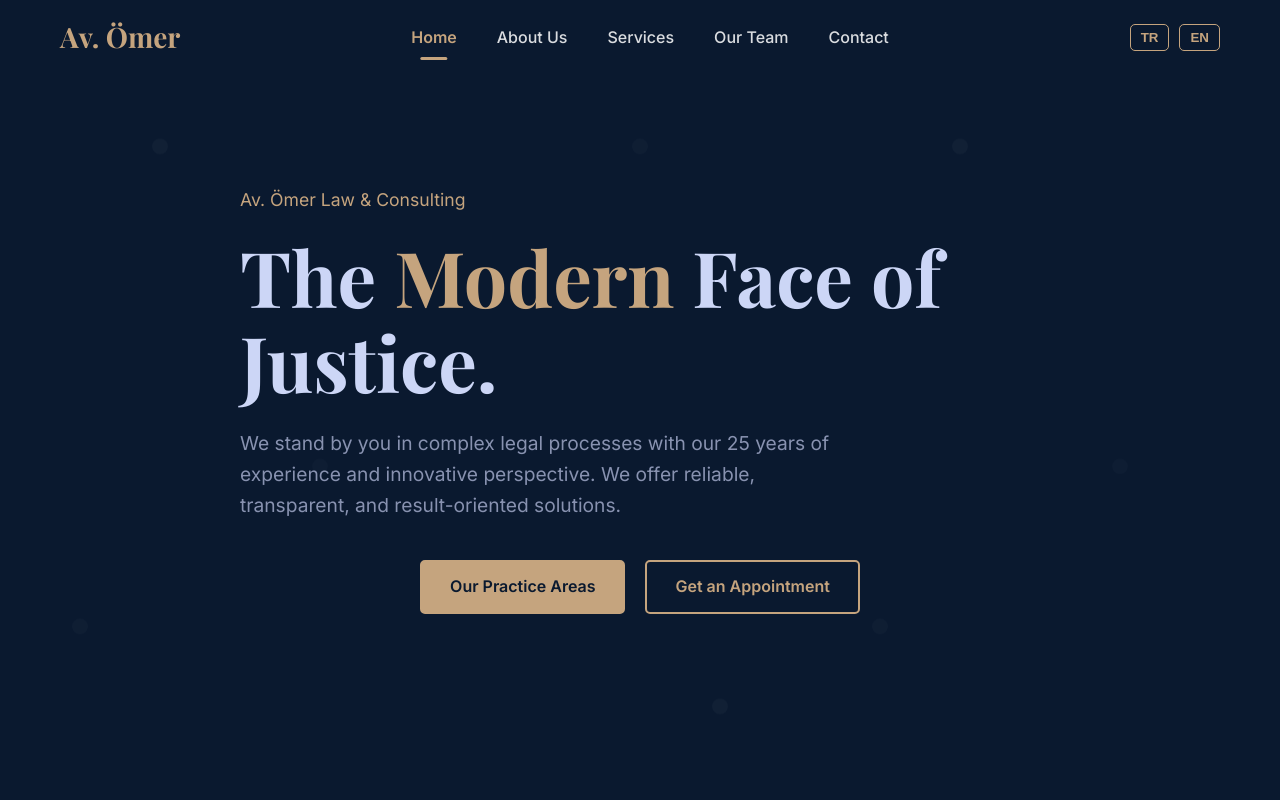
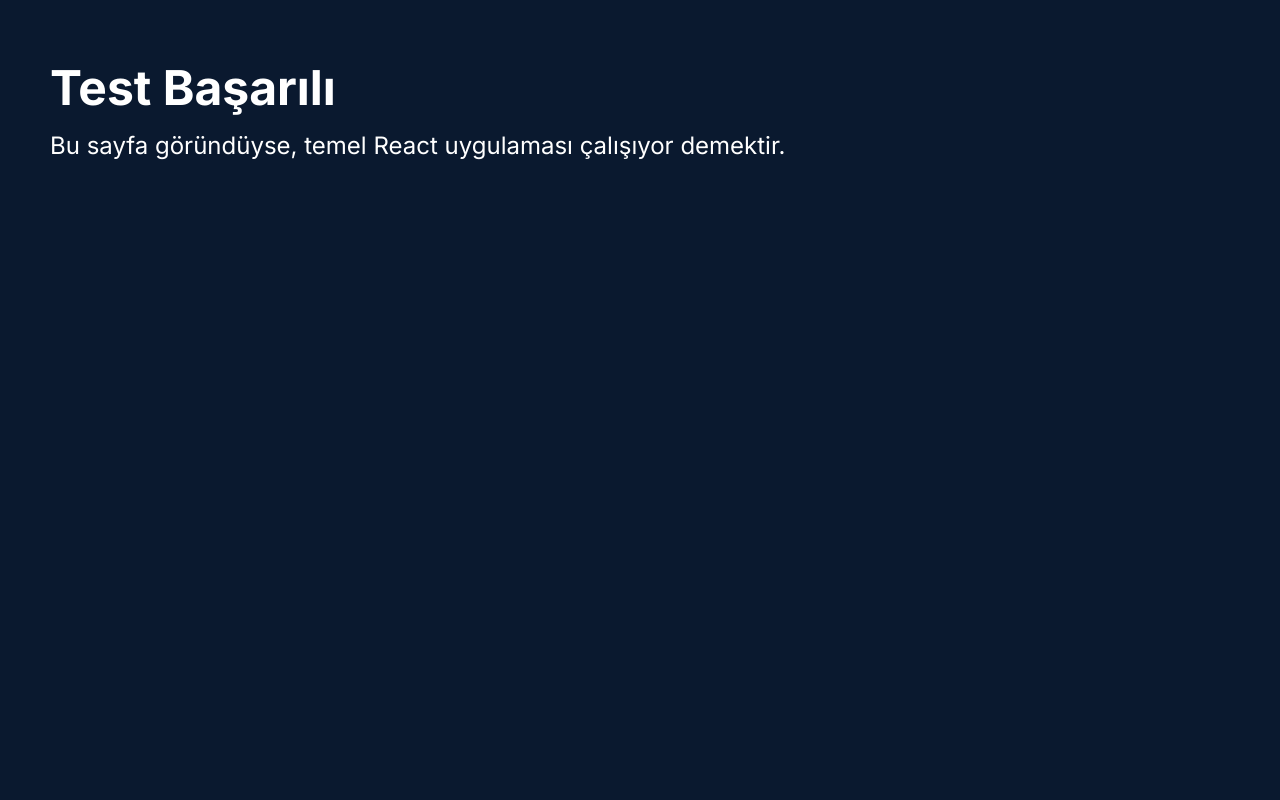
Before and after one commit to hasan-kocak/deneme, a React (Create React App) app: page / in a window 1280 px wide. Shown: the top 800 px of the page. Built offline with nearby package versions, Linux system fonts and the light colour scheme.

Commit message:
Güncellenmiş dosyaları ekledim

```diff
--- a/src/App.js
+++ b/src/App.js
@@ -1,38 +1,12 @@
 import React from 'react';
-import { BrowserRouter, Routes, Route, useLocation } from 'react-router-dom';
 import './App.css';
-
-// Bileşenler
-import Header from './components/Header';
-import Footer from './components/Footer';
-import ScrollToTopButton from './components/ScrollToTop'; // ScrollToTop'u yeniden isimlendirdik
-import ScrollToTopOnNavigate from './components/ScrollToTopOnNavigate';
-
-// Sayfalar
-import HomePage from './pages/HomePage';
-import AboutPage from './pages/AboutPage';
-import ServicesPage from './pages/ServicesPage';
-import ContactPage from './pages/ContactPage';
-import TeamPage from './pages/TeamPage'; // Yeni Ekip Sayfası
 
 function App() {
   return (
-    <BrowserRouter>
-      <ScrollToTopOnNavigate />
-      <Header />
-      <main>
-        {/* Sayfa geçiş animasyonları için bir sarmalayıcı eklenebilir */}
-        <Routes>
-          <Route path="/" element={<HomePage />} />
-          <Route path="/hakkimizda" element={<AboutPage />} />
-          <Route path="/hizmetlerimiz" element={<ServicesPage />} />
-          <Route path="/ekibimiz" element={<TeamPage />} />
-          <Route path="/iletisim" element={<ContactPage />} />
-        </Routes>
-      </main>
-      <Footer />
-      <ScrollToTopButton />
-    </BrowserRouter>
+    <div style={{ padding: '50px', color: 'white', fontSize: '24px' }}>
+      <h1>Test Başarılı</h1>
+      <p>Bu sayfa göründüyse, temel React uygulaması çalışıyor demektir.</p>
+    </div>
   );
 }
 
```
